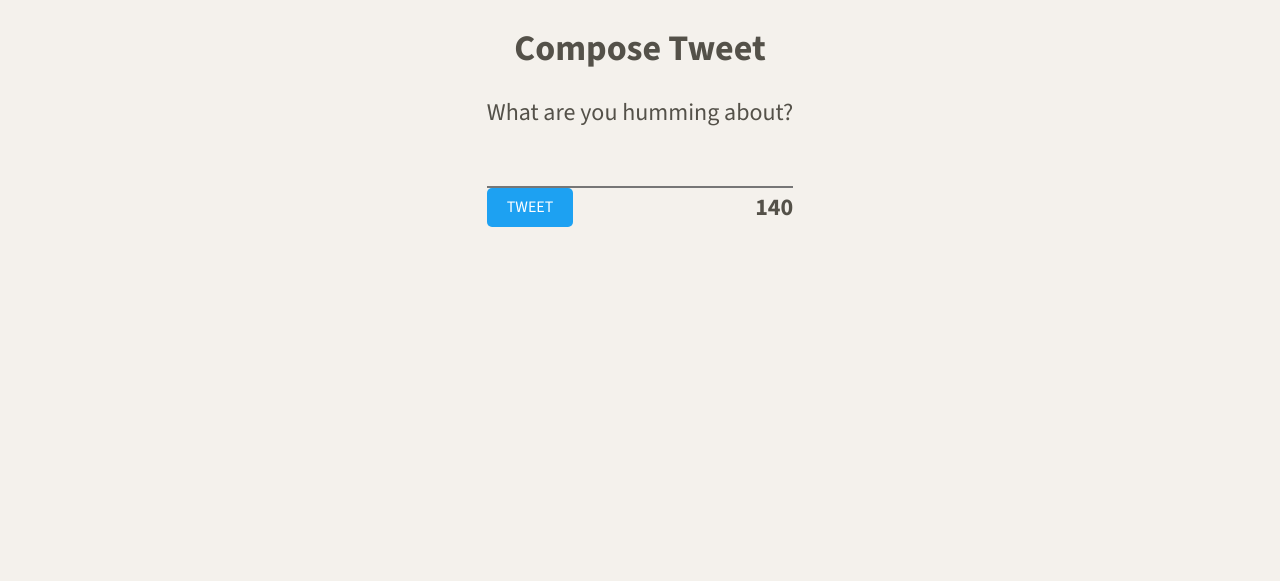
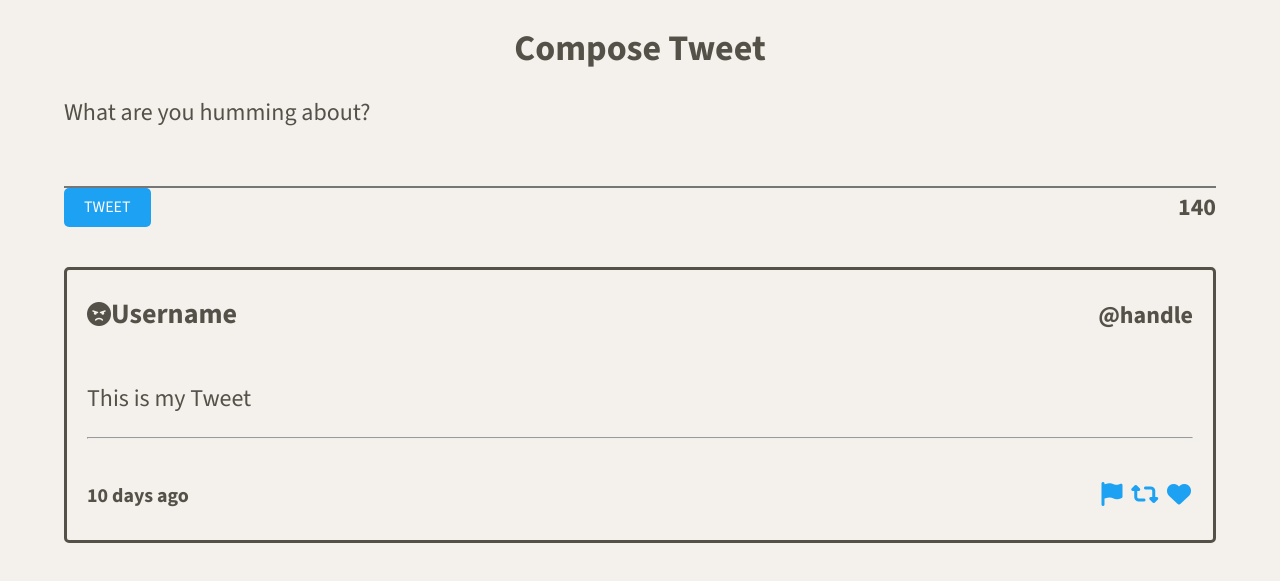
Before and after one commit to RemiBorris/tweeter, a website: page public/index.html in a window 1280 px wide. Shown: the part 553-1134 px from the top of the page. Before the commit the page ends 800 px from the top, so only its background shows below. Drawn offline with nearby package versions, Linux system fonts and the light colour scheme.

Commit message:
add article item for showing list of tweets as well as style accordingly

```diff
--- a/public/index.html
+++ b/public/index.html
@@ -16,14 +16,15 @@
     <link rel="stylesheet" href="/styles/nav.css" type="text/css" />
     <link rel="stylesheet" href="/styles/header.css" type="text/css" />
     <link rel="stylesheet" href="/styles/new-tweet.css" type="text/css" />
+    <link rel="stylesheet" href="/styles/tweet.css" type="text/css" />
 
 
     <!-- External JS -->
     <script src="https://ajax.googleapis.com/ajax/libs/jquery/3.4.1/jquery.min.js"></script>
-    <script src="./scripts/composer-char-counter.js"></script>
 
     <!-- App JS -->
     <script type="text/javascript" src="/scripts/client.js"></script>
+    <script type="text/javascript" src="./scripts/composer-char-counter.js"></script>
   </head>
 
   <body>
@@ -35,7 +36,7 @@
         <i class="fa-solid fa-angles-down" style="color: #eb0a0a;"></i>
       </div>
     </nav>
-    <header>
+    <header id="new-tweet-header">
       <div>
         <img src="/images/profile-hex.png">
       </div>
@@ -58,6 +59,25 @@
           </div>
         </form>
       </section>
+        <article>
+          <header>
+            <div class="tweet-user">
+              <i class="fa-solid fa-face-angry"></i>
+              <h3>Username</h3>
+            </div>
+            <h4>@handle</h4>
+          </header>
+          <p>This is my Tweet</p>
+          <hr>
+          <footer>
+            <h5>10 days ago</h5>
+            <div id="icons">
+              <i class="fa-solid fa-flag"></i>
+              <i class="fa-solid fa-retweet"></i>
+              <i class="fa-solid fa-heart"></i>
+            </div>
+          </footer>
+        </article>
     </main>
   </body>
 </html>
--- a/public/scripts/composer-char-counter.js
+++ b/public/scripts/composer-char-counter.js
@@ -1,7 +1,8 @@
+/*global $ document*/
 $(document).ready(function() {
 
   // Set up the event listener for the textarea
-  $('.new-tweet textarea').on('input', function(event) {
+  $('.new-tweet textarea').on('input', function() {
     let textLength = $(this).val().length;
     let remainingChars = 140 - textLength;
 
--- a/public/styles/header.css
+++ b/public/styles/header.css
@@ -1,4 +1,4 @@
-header {
+#new-tweet-header {
   width: 100%;
   display: flex;
   justify-content: center;
--- a/public/styles/layout.css
+++ b/public/styles/layout.css
@@ -30,5 +30,5 @@ body {
  width: 90%;
  background-color: inherit;
  flex-direction: column;
- margin: 0 auto;
+ margin: 0 auto 50px auto;
  }
--- a/public/styles/new-tweet.css
+++ b/public/styles/new-tweet.css
@@ -3,11 +3,13 @@
   justify-content: center;
   flex-direction: column;
   align-items: center;
+  margin-bottom: 40px;
 }
 
 form{
   display: flex;
   flex-direction: column;
+  width: 100%;
 }
 form div{
   display: flex;
--- /dev/null
+++ b/public/styles/tweet.css
@@ -0,0 +1,38 @@
+article{
+  border-style: solid;
+  padding: 0 20px;
+  border-radius: 5px;
+  transition: 300ms
+}
+
+article:hover{
+  box-shadow: 5px 5px;
+}
+
+article #icons i{
+  color: #1da1f2;
+  padding: 0 2px;
+}
+
+article #icons i:hover{
+  color: hsla(59, 90%, 46%, 0.781);
+}
+
+article header{
+  display: flex;
+  justify-content: space-between;
+  flex-direction: row;
+}
+
+article header div {
+  display: flex;
+  flex-direction: row;
+  align-items: baseline;
+}
+
+article footer{
+  display: flex;
+  justify-content: space-between;
+  flex-direction: row;
+  align-items: center;
+}
--- a/server/data-files/initial-tweets.json
+++ b/server/data-files/initial-tweets.json
@@ -8,7 +8,7 @@
     "content": {
       "text": "If I have seen further it is by standing on the shoulders of giants"
     },
-    "created_at": 1720270918902
+    "created_at": 1720299583991
   },
   {
     "user": {
@@ -19,6 +19,6 @@
     "content": {
       "text": "Je pense , donc je suis"
     },
-    "created_at": 1720357318902
+    "created_at": 1720385983991
   }
 ]
```
